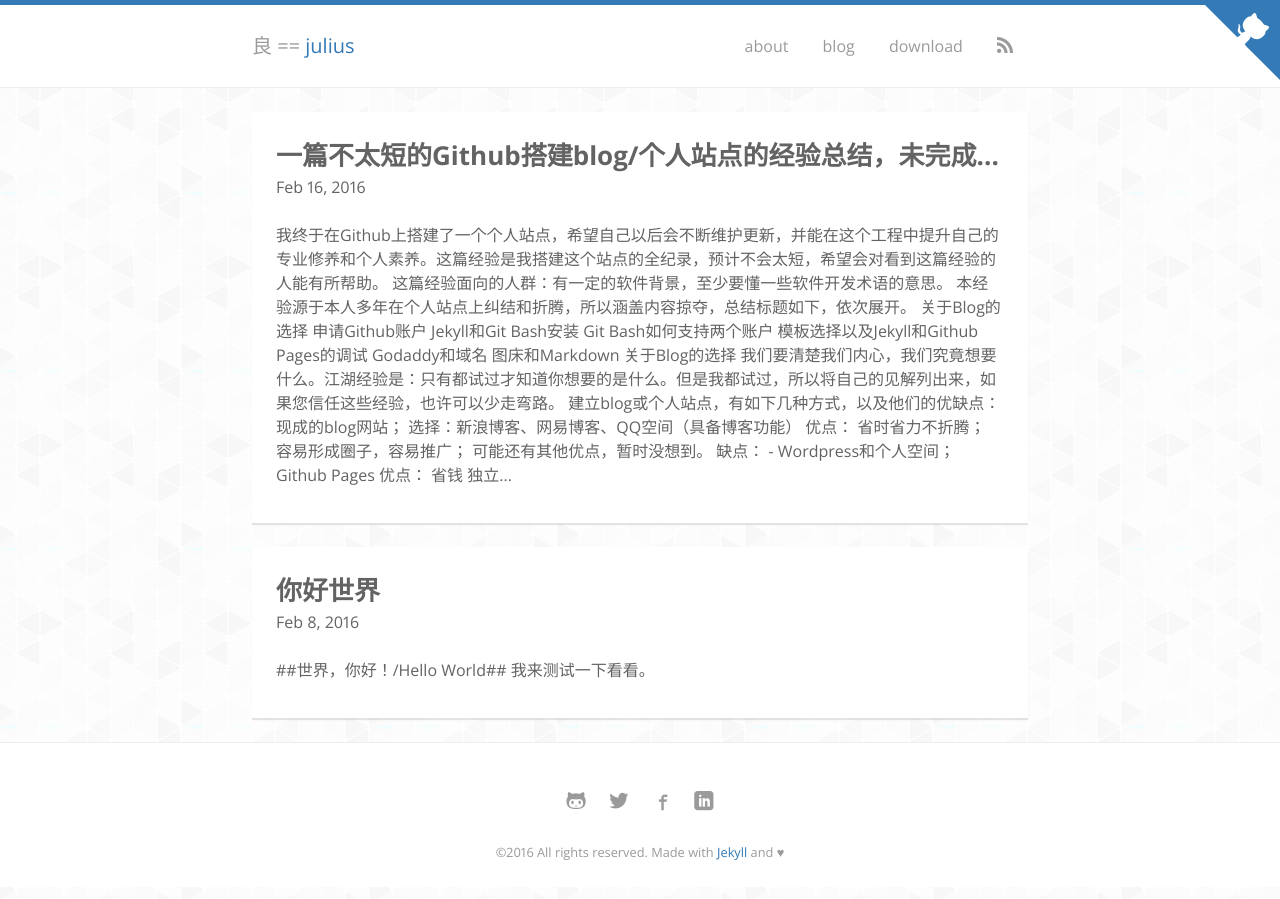
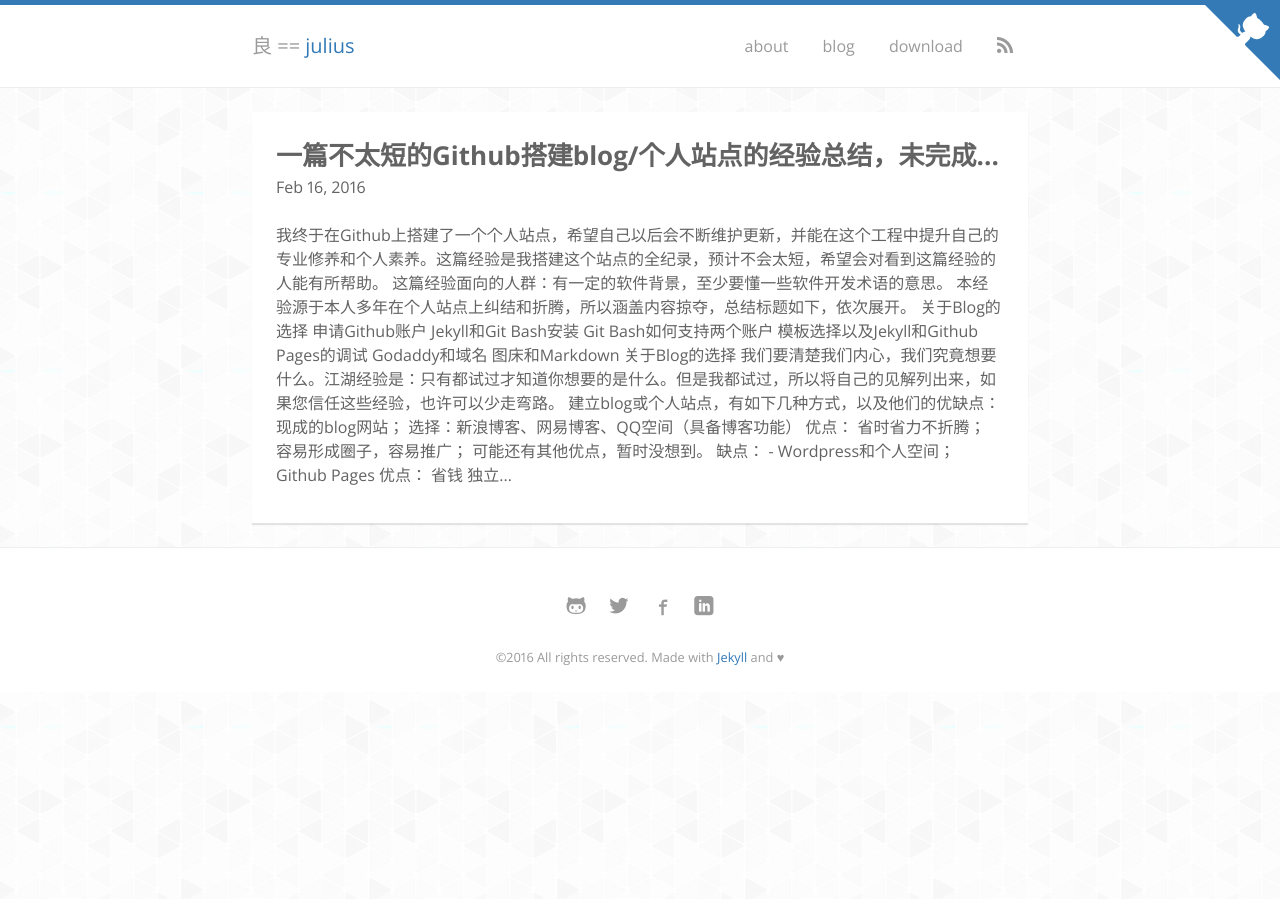
Before and after one commit to zhuliangio/zhuliangio.github.com, a Jekyll site: the page built from blog/index.html, in a window 1280 px wide. Built offline with Jekyll 4.4.1, drawn with Linux system fonts in a browser that asks for light colours; nearby versions of some CDN libraries; some web fonts are replaced; the list of posts is cut into pages by our own code.

Commit message:
update blog

```diff
--- a/_posts/2016-02-08-Hello-World.md
+++ /dev/null
@@ -1,11 +0,0 @@
----
-layout: post
-title: 你好世界
-category: maker
-tags: 3DPrinter
-modified: 2016-02-13
-publish: true
----
-##世界，你好！/Hello World##
-
-我来测试一下看看。
```
Also changed, not shown: _posts/2016-02-16-A-Long-Artical-For-Building-Site-On-Github.md (+1 -1 lines).
